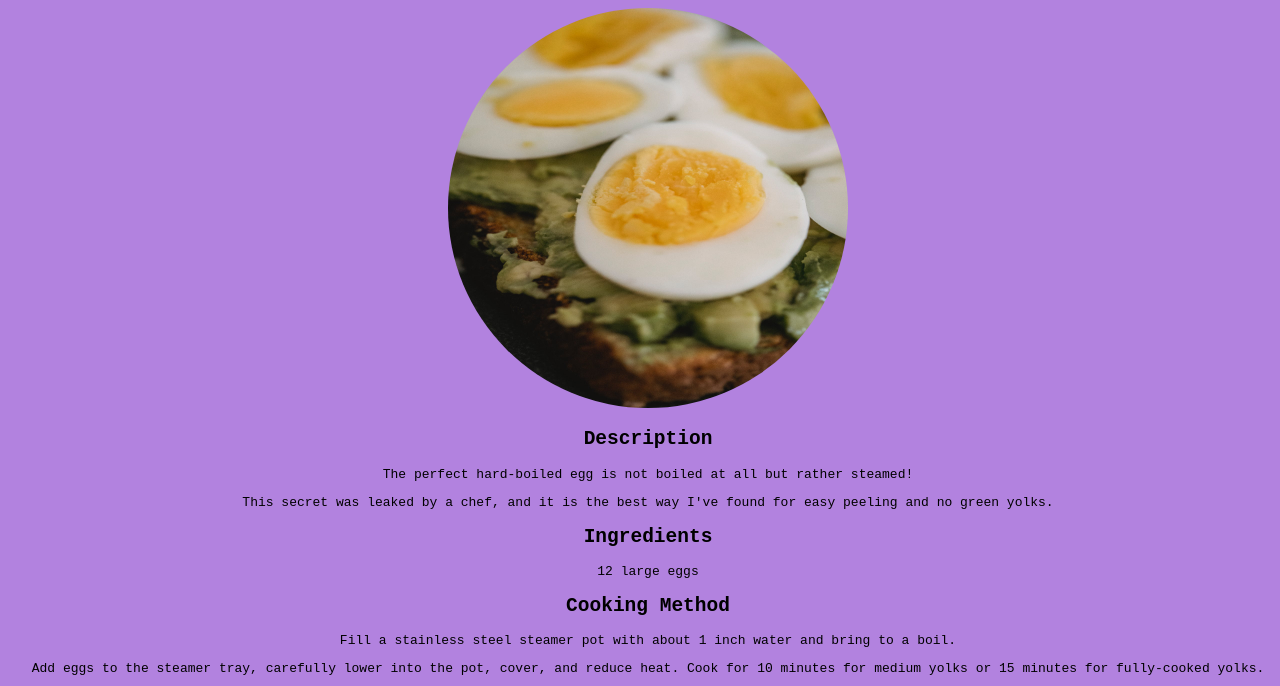
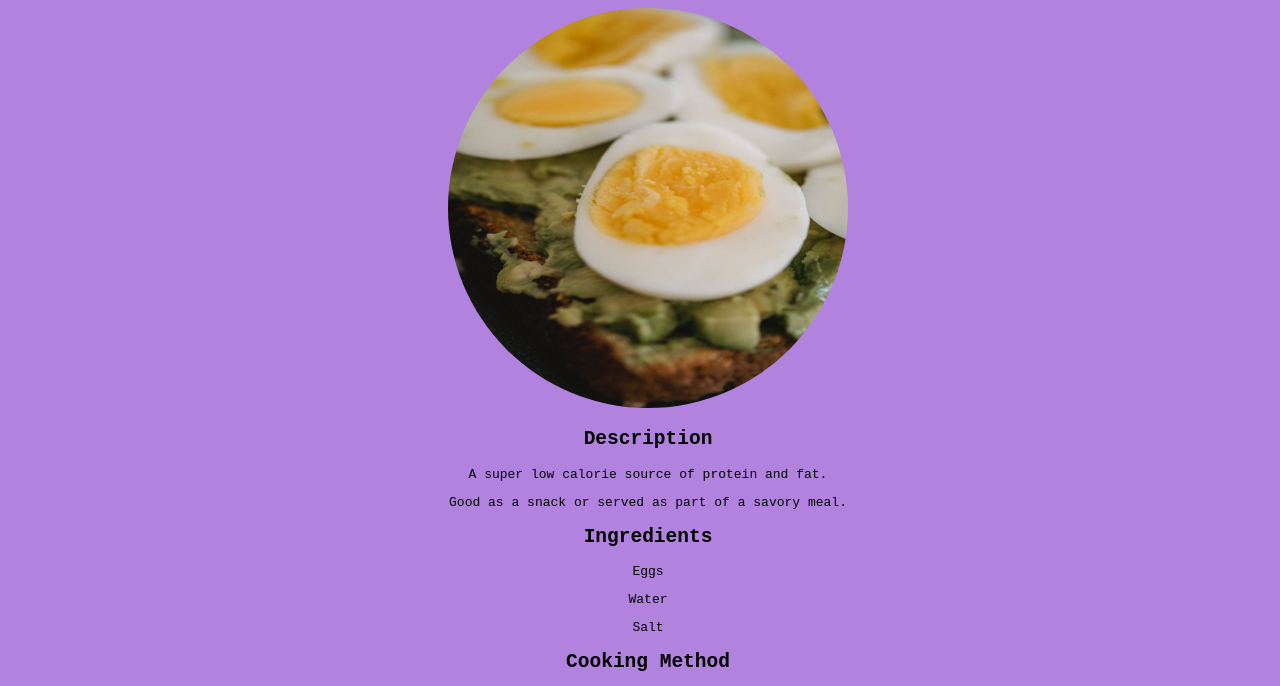
Before and after one commit to purpleheart808/odin-recipes, a plain HTML site: page recipes/boiled-egg.html in a window 1280 px wide. Shown: the part 111-797 px from the top of the page. Drawn offline with Linux system fonts and the light colour scheme.

Commit message:
Update boiled egg recipe

```diff
--- a/recipes/boiled-egg.html
+++ b/recipes/boiled-egg.html
@@ -19,20 +19,21 @@
         <img id="eggs" src="../images/pexels-boiled-egg.jpg" alt="Boiled eggs on a plate">
 
         <h2>Description</h2>
-        <p>The perfect hard-boiled egg is not boiled at all but rather steamed!</p>
-        <p>This secret was leaked by a chef, and it is the best way I've found for easy peeling and no green yolks.</p>
+        <p>A super low calorie source of protein and fat.</p>
+        <p>Good as a snack or served as part of a savory meal.</p>
 
         <h2>Ingredients</h2>
 
-        <p>12 large eggs</p>
+        <p>Eggs</p>
+        <p>Water</p>
+        <p>Salt</p>
 
 
         <h2>Cooking Method</h2>
 
-            <p>Fill a stainless steel steamer pot with about 1 inch water and bring to a boil.</p>
-            <p>Add eggs to the steamer tray, carefully lower into the pot, cover, and reduce heat. Cook for 10 minutes for medium yolks or 15 minutes for fully-cooked yolks.</p>
-            <p>Add eggs to the steamer tray, carefully lower into the pot, cover, and reduce heat. Cook for 10 minutes for medium yolks or 15 minutes for fully-cooked yolks.</p>
-            <p>Gently crack each egg, roll on a cutting board, then peel the shell off from the fat end towards the point.</p>
+            <p>Fill a stainless steel steamer pot with some water and bring to a boil.</p>
+            <p>Add eggs into the pot, sprinkle some salt and cover, and reduce heat. Cook for 10-15 minutes depending on how you want the yolk.</p>
+
 
             <h2>Nutritional Facts (1 large boiled egg)</h2>
             <h3>Calories</h3>
```
